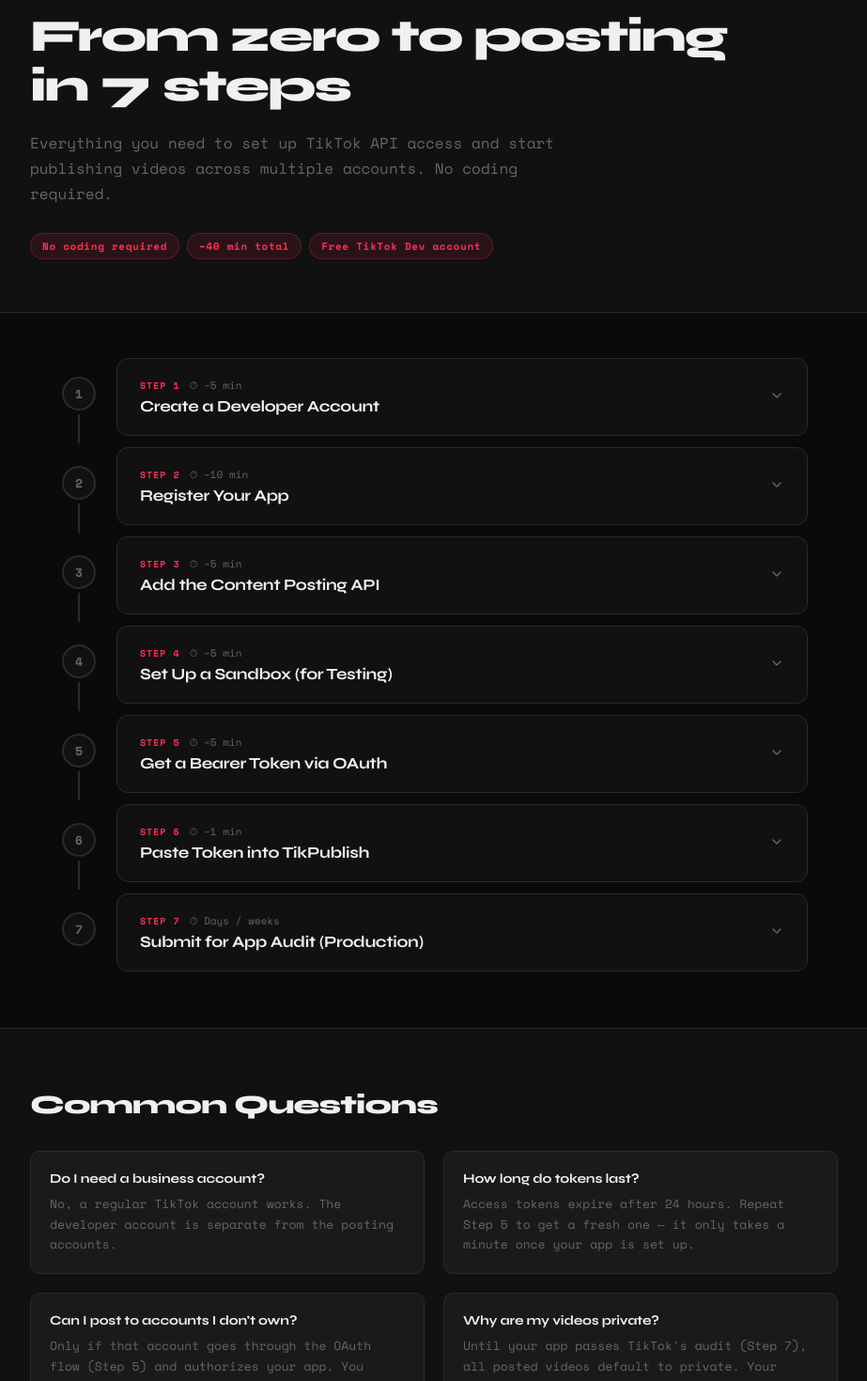
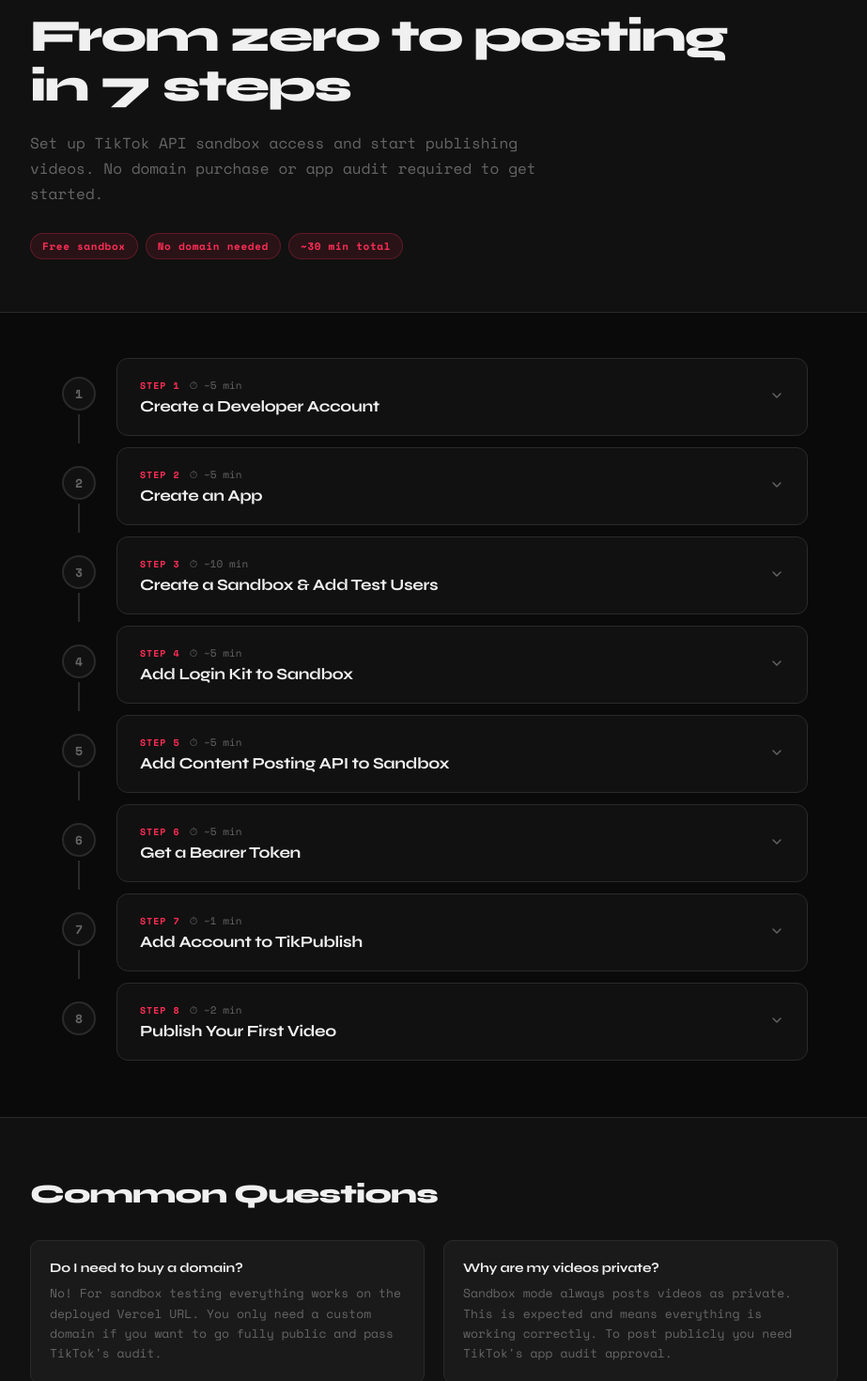
Before and after one commit to falcolnic/tiktok-publisher, a Next.js app: page /guide in a window 1280 px wide. Shown: the part 140-1610 px from the top of the page at 94% size, without its empty margins (178-1101 px from the left). Built offline with nearby package versions, Linux system fonts and the light colour scheme.

Commit message:
fix:chunks

```diff
--- a/app/guide/page.tsx
+++ b/app/guide/page.tsx
@@ -5,9 +5,9 @@
 import styles from './guide.module.css';
 import DonateWidget from './DonateWidget';
 
-const PROD_URL = 'https://tiktok-uploaderr.vercel.app';
+const PROD_URL = 'https://tiktok-publisher-alpha.vercel.app';
 
-const steps = [
+    const steps = [
     {
         id: 1,
         tag: 'Step 1',
@@ -18,13 +18,13 @@
             <p>You need a TikTok for Developers account to create an app and get API access.</p>
             <ol>
             <li>Go to <a href="https://developers.tiktok.com" target="_blank" rel="noreferrer">developers.tiktok.com</a></li>
-            <li>Click <strong>Log in</strong> and sign in with your TikTok account</li>
+            <li>Click <strong>Log in</strong> and sign in with any TikTok account</li>
             <li>Accept the Developer Terms of Service</li>
             <li>You'll land on the Developer Portal dashboard</li>
             </ol>
             <div className={styles.note}>
             <span className={styles.noteIcon}>ℹ</span>
-            Your developer account is separate from TikTok accounts you want to post to. You'll authorize those later via OAuth.
+            Your developer account is just for managing apps — it's separate from the TikTok accounts you'll post to.
             </div>
         </div>
         ),
@@ -32,34 +32,27 @@
     {
         id: 2,
         tag: 'Step 2',
-        title: 'Register Your App',
-        time: '~10 min',
+        title: 'Create an App',
+        time: '~5 min',
         content: (
         <div>
-            <p>Create an app in the Developer Portal — this is what will have permission to publish videos.</p>
+            <p>Create an app in the Developer Portal — this is what gets permission to publish videos on behalf of TikTok accounts.</p>
             <ol>
-            <li>In the portal, go to <strong>My Apps → Create App</strong></li>
-            <li>Fill in:
-                <ul>
-                <li><strong>App Name</strong>: anything you want (e.g. "My Publisher")</li>
-                <li><strong>App Category</strong>: pick the closest match</li>
-                <li><strong>Platform</strong>: Web</li>
-                </ul>
-            </li>
-            <li>When asked for legal & app URLs, paste these exact values:
+            <li>In the portal, click <strong>Manage Apps → Create an app</strong></li>
+            <li>Fill in a name (e.g. "My TikTok Publisher"), click Confirm</li>
+            <li>Fill in App icon, Category (e.g. "Photo & Video") and Description (e.g. "Website to publish videos to TikTok")</li>
+            <li>For the required URLs, use these:
                 <ul>
                 <li><strong>Terms of Service URL:</strong> <code>{PROD_URL}/terms</code></li>
                 <li><strong>Privacy Policy URL:</strong> <code>{PROD_URL}/privacy</code></li>
-                <li><strong>Website URL:</strong> <code>{PROD_URL}</code></li>
                 </ul>
             </li>
-            <li>Under <strong>Login Kit → Redirect URI</strong>, add: <code>{PROD_URL}/callback</code></li>
-            <li>Click <strong>Create</strong></li>
+            <li>Choose <strong>Web</strong> as the Platforms. For the required URL, use <code>{PROD_URL}</code></li>
+            <li>Click <strong>Confirm</strong> to create the app</li>
             </ol>
-            <p>After creation, note your <strong>Client Key</strong> and <strong>Client Secret</strong> from the app dashboard — you'll need them in Step 5.</p>
             <div className={styles.note}>
-            <span className={styles.noteIcon}>⚠</span>
-            Keep your Client Secret private. You'll enter it directly in the browser during the OAuth flow — it's never stored anywhere on our end.
+            <span className={styles.noteIcon}>ℹ</span>
+            Don't worry about domain verification — for sandbox testing it's not required.
             </div>
         </div>
         ),
@@ -67,20 +60,35 @@
     {
         id: 3,
         tag: 'Step 3',
-        title: 'Add the Content Posting API',
-        time: '~5 min',
+        title: 'Create a Sandbox & Add Test Users',
+        time: '~10 min',
         content: (
         <div>
-            <p>You need to explicitly add the Content Posting API product to your app and enable Direct Post mode.</p>
+            <p>The sandbox lets you test everything for free without domain verification or app audit. All videos post privately to test accounts.</p>
+
+            <h4>1. Create the Sandbox app</h4>
             <ol>
-            <li>In your app dashboard, click <strong>Add Products</strong></li>
-            <li>Find <strong>Content Posting API</strong> and click <strong>Add</strong></li>
-            <li>In the Content Posting API settings, enable the <strong>Direct Post</strong> toggle</li>
-            <li>Request the <strong><code>video.publish</code></strong> scope</li>
+            <li>In your app dashboard, in top bar (next to Production), select <strong>Sandbox</strong></li>
+            <li>Give it a name (e.g. "Publisher Sandbox")</li>
+            <li>Click <strong>Confirm</strong></li>
+            <li>Open the sandbox app — it has its own <strong>Client Key</strong> and <strong>Client Secret</strong>. Save these.</li>
             </ol>
+
+            <h4>2. Add Test Users</h4>
+            <ol>
+            <li>Inside the sandbox app, go to <strong>Test Users</strong></li>
+            <li>Click <strong>Add Test User</strong></li>
+            <li>Enter the TikTok username of the account you want to post from</li>
+            <li>That account gets an invite notification in TikTok — accept it</li>
+            </ol>
+
+            <div className={styles.note}>
+            <span className={styles.noteIcon}>💡</span>
+            You can add up to 10 test users. Each one needs to accept the invite before they can authorize your app.
+            </div>
             <div className={styles.note}>
             <span className={styles.noteIcon}>⚠</span>
-            Until your app passes the audit (Step 7), all posted videos will be <strong>private only</strong>. This is fine for testing.
+            Use the <strong>sandbox</strong> Client Key and Secret from now on — not the ones from your main app.
             </div>
         </div>
         ),
@@ -88,20 +96,22 @@
     {
         id: 4,
         tag: 'Step 4',
-        title: 'Set Up a Sandbox (for Testing)',
+        title: 'Add Login Kit to Sandbox',
         time: '~5 min',
         content: (
         <div>
-            <p>Before your app is approved, use a Sandbox environment to test without restrictions.</p>
+            <p>Login Kit handles the OAuth flow that generates bearer tokens. You need to add it to your sandbox app and whitelist the redirect URL.</p>
             <ol>
-            <li>In your app dashboard, click <strong>Add Sandbox</strong></li>
-            <li>Create a sandbox app — it gets its own Client Key/Secret</li>
-            <li>Add test user accounts that can authorize without going through app review</li>
-            <li>The sandbox uses the same API endpoints — just with sandbox tokens</li>
+            <li>Inside the <strong>sandbox</strong> app dashboard, click <strong>Add products</strong></li>
+            <li>Find <strong>Login Kit</strong> and click <strong>Add</strong></li>
+            <li>Under Login Kit settings, add this exact <strong>Redirect URI</strong>:
+                <CodeBlock code={`${PROD_URL}/callback`} />
+            </li>
+            <li>Save</li>
             </ol>
             <div className={styles.note}>
-            <span className={styles.noteIcon}>💡</span>
-            Test everything end-to-end in the sandbox first. Switch to production tokens once everything works.
+            <span className={styles.noteIcon}>⚠</span>
+            The Redirect URI must match exactly — no trailing slash, no typos.
             </div>
         </div>
         ),
@@ -109,29 +119,20 @@
     {
         id: 5,
         tag: 'Step 5',
-        title: 'Get a Bearer Token via OAuth',
+        title: 'Add Content Posting API to Sandbox',
         time: '~5 min',
         content: (
         <div>
-            <p>Each TikTok account that wants to post must authorize your app. This gives you a <strong>Bearer token</strong> to paste into TikPublish. The whole flow happens right here on this site.</p>
-
-            <h4>1. Build the authorization URL</h4>
-            <p>Replace <code>YOUR_CLIENT_KEY</code> with the Client Key from your TikTok app dashboard, then open the URL in your browser:</p>
-            <CodeBlock code={`https://www.tiktok.com/v2/auth/authorize/?client_key=YOUR_CLIENT_KEY&scope=video.publish&response_type=code&redirect_uri=${PROD_URL}/callback&state=tikpublish`} />
-
-            <h4>2. Authorize in TikTok</h4>
-            <p>The TikTok account that wants to post logs in and clicks <strong>Authorize</strong>. TikTok will then redirect them back to this site automatically.</p>
-
-            <h4>3. Exchange for a token</h4>
-            <p>You'll land on the <strong>/callback</strong> page on this site. It will ask for your Client Key and Client Secret — enter them, click exchange, and your Bearer token appears ready to copy.</p>
-
+            <p>This is what actually allows your sandbox app to publish videos.</p>
+            <ol>
+            <li>Inside the <strong>sandbox</strong> app dashboard, click <strong>Add products</strong></li>
+            <li>Find <strong>Content Posting API</strong> and click <strong>Add</strong></li>
+            <li>Enable the <strong>Direct Post</strong> toggle</li>
+            <li>Save</li>
+            </ol>
             <div className={styles.note}>
-            <span className={styles.noteIcon}>💡</span>
-            The Client Secret is sent directly from your browser to TikTok's API. It's never stored on any server.
-            </div>
-            <div className={styles.note}>
-            <span className={styles.noteIcon}>⚠</span>
-            Tokens expire after <strong>24 hours</strong>. Repeat this step to get a fresh token when it expires.
+            <span className={styles.noteIcon}>ℹ</span>
+            In sandbox mode the <code>video.publish</code> scope is pre-approved — no audit needed.
             </div>
         </div>
         ),
@@ -139,21 +140,35 @@
     {
         id: 6,
         tag: 'Step 6',
-        title: 'Paste Token into TikPublish',
-        time: '~1 min',
+        title: 'Get a Bearer Token',
+        time: '~5 min',
         content: (
         <div>
-            <p>Once you have a Bearer token from the callback page, add it to TikPublish.</p>
+            <p>Each TikTok account you want to post to needs to authorize your sandbox app. This gives you a bearer token to paste into TikPublish.</p>
+
+            <h4>1. Open this URL in your browser</h4>
+            <p>Replace <code>YOUR_SANDBOX_CLIENT_KEY</code> with the Client Key from your sandbox app:</p>
+            <CodeBlock code={`https://www.tiktok.com/v2/auth/authorize/?client_key=YOUR_SANDBOX_CLIENT_KEY&scope=video.publish&response_type=code&redirect_uri=${PROD_URL}/callback&state=tikpublish`} />
+
+            <h4>2. Log in with a test user account</h4>
+            <p>Use one of the TikTok accounts you added as a test user in Step 3. Click <strong>Continue</strong>.</p>
+
+            <h4>3. Complete the exchange on the callback page</h4>
+            <p>TikTok redirects you to our website <code>https://tiktok-publisher-alpha.vercel.app/callback</code> automatically. On that page:</p>
             <ol>
-            <li>Go to the <strong>Accounts</strong> tab</li>
-            <li>Click <strong>+ Add Account</strong></li>
-            <li>Give it a label (e.g. "Brand Account")</li>
-            <li>Paste the token — it starts with <code>act.</code></li>
-            <li>Click <strong>✓ Verify Token</strong> to confirm it works</li>
+            <li>Enter your sandbox <strong>Client Key</strong></li>
+            <li>Enter your sandbox <strong>Client Secret</strong></li>
+            <li>Click <strong>Exchange for Bearer Token</strong></li>
+            <li>Your token appears — copy it</li>
             </ol>
+
             <div className={styles.note}>
-            <span className={styles.noteIcon}>🔒</span>
-            Tokens are stored only in your browser's localStorage and are only ever sent to TikTok's API endpoints.
+            <span className={styles.noteIcon}>⚠</span>
+            Tokens expire after <strong>24 hours</strong>. Just repeat this step to get a fresh one — takes about a minute once your app is set up.
+            </div>
+            <div className={styles.note}>
+            <span className={styles.noteIcon}>💡</span>
+            Your Client Secret is sent directly to TikTok and never stored anywhere on our servers.
             </div>
         </div>
         ),
@@ -161,20 +176,48 @@
     {
         id: 7,
         tag: 'Step 7',
-        title: 'Submit for App Audit (Production)',
-        time: 'Days / weeks',
+        title: 'Add Account to TikPublish',
+        time: '~1 min',
         content: (
         <div>
-            <p>While testing, all videos post as <strong>private</strong>. To post publicly, your app needs to pass TikTok's audit.</p>
+            <p>Now paste your bearer token into TikPublish to start publishing.</p>
             <ol>
-            <li>In your app dashboard, navigate to <strong>Audit</strong></li>
-            <li>Fill in your app description, use case, and privacy policy URL</li>
-            <li>Submit a demo video showing how your app uses the API</li>
-            <li>Wait for TikTok's review (typically 1–2 weeks)</li>
+            <li>Go to the <strong>Accounts</strong> tab</li>
+            <li>Click <strong>+ Add Account</strong></li>
+            <li>Give it a label (e.g. "My Test Account")</li>
+            <li>Paste the token — it starts with <code>act.</code></li>
+            <li>Click <strong>✓ Verify Token</strong> — you should see your TikTok avatar and username appear</li>
+            </ol>
+            <div className={styles.note}>
+            <span className={styles.noteIcon}>🔒</span>
+            Tokens are stored only in your browser's localStorage and are only ever sent to TikTok's API.
+            </div>
+        </div>
+        ),
+    },
+    {
+        id: 8,
+        tag: 'Step 8',
+        title: 'Publish Your First Video',
+        time: '~2 min',
+        content: (
+        <div>
+            <p>You're ready to publish!</p>
+            <ol>
+            <li>Go to the <strong>Publish Queue</strong> tab</li>
+            <li>Click <strong>+ New Video Job</strong></li>
+            <li>Select your account from the dropdown</li>
+            <li>Write a caption with hashtags</li>
+            <li>Choose <strong>File Upload</strong> and drag in your video</li>
+            <li>Click <strong>Publish to TikTok</strong></li>
             </ol>
             <div className={styles.note}>
             <span className={styles.noteIcon}>ℹ</span>
-            The audit verifies compliance with TikTok's <a href="https://www.tiktok.com/legal/tik-tok-developer-terms-of-service" target="_blank" rel="noreferrer">Terms of Service</a> and <a href="https://developers.tiktok.com/doc/content-sharing-guidelines" target="_blank" rel="noreferrer">Content Sharing Guidelines</a>.
+            In sandbox mode, all videos are posted as <strong>private</strong>. This is expected — check your TikTok app's private videos to confirm it worked.
+            </div>
+            <div className={styles.note}>
+            <span className={styles.noteIcon}>💡</span>
+            To post publicly with real accounts, your main app needs to pass TikTok's audit. Go to your <strong>main app</strong> dashboard (not sandbox) and click <strong>Apply for audit</strong>.
             </div>
         </div>
         ),
@@ -223,11 +266,11 @@
             <div className={styles.heroInner}>
             <p className={styles.heroEyebrow}>Getting Started</p>
             <h1 className={styles.heroTitle}>From zero to posting<br />in 7 steps</h1>
-            <p className={styles.heroSub}>Everything you need to set up TikTok API access and start publishing videos across multiple accounts. No coding required.</p>
+            <p className={styles.heroSub}>Set up TikTok API sandbox access and start publishing videos. No domain purchase or app audit required to get started.</p>
             <div className={styles.heroBadges}>
-                <span className={styles.heroBadge}>No coding required</span>
-                <span className={styles.heroBadge}>~40 min total</span>
-                <span className={styles.heroBadge}>Free TikTok Dev account</span>
+                <span className={styles.heroBadge}>Free sandbox</span>
+                <span className={styles.heroBadge}>No domain needed</span>
+                <span className={styles.heroBadge}>~30 min total</span>
             </div>
             </div>
         </div>
@@ -277,12 +320,12 @@
             <h2 className={styles.faqTitle}>Common Questions</h2>
             <div className={styles.faqGrid}>
                 {[
-                { q: 'Do I need a business account?', a: 'No, a regular TikTok account works. The developer account is separate from the posting accounts.' },
-                { q: 'How long do tokens last?', a: 'Access tokens expire after 24 hours. Repeat Step 5 to get a fresh one — it only takes a minute once your app is set up.' },
-                { q: 'Can I post to accounts I don\'t own?', a: 'Only if that account goes through the OAuth flow (Step 5) and authorizes your app. You can\'t post to accounts that haven\'t explicitly approved your app.' },
-                { q: 'Why are my videos private?', a: 'Until your app passes TikTok\'s audit (Step 7), all posted videos default to private. Your integration is working correctly.' },
-                { q: 'What video formats are supported?', a: 'MP4 with H.264 encoding is recommended. Max duration is shown after verifying your token in the Accounts tab.' },
-                { q: 'Does this work with the sandbox?', a: 'Yes — create a sandbox in the Developer Portal, use sandbox tokens in TikPublish. Everything works the same way.' },
+                { q: 'Do I need to buy a domain?', a: 'No! For sandbox testing everything works on the deployed Vercel URL. You only need a custom domain if you want to go fully public and pass TikTok\'s audit.' },
+                { q: 'Why are my videos private?', a: 'Sandbox mode always posts videos as private. This is expected and means everything is working correctly. To post publicly you need TikTok\'s app audit approval.' },
+                { q: 'How long do tokens last?', a: 'Access tokens expire after 24 hours. Just repeat Step 5 — once your app is set up it only takes about a minute to get a fresh token.' },
+                { q: 'Can I add multiple accounts?', a: 'Yes! Repeat Step 5 for each TikTok test user you added. Each gets their own token. Add them all in the Accounts tab.' },
+                { q: 'What video formats work?', a: 'MP4 with H.264 encoding is recommended. The max duration is shown after verifying your token — it depends on the account settings.' },
+                { q: 'Can I post to accounts I don\'t own?', a: 'Only if that account was added as a test user in your sandbox (Step 4) and accepted the invite. They also need to complete the OAuth flow in Step 5.' },
                 ].map(({ q, a }) => (
                 <div key={q} className={styles.faqItem}>
                     <h4>{q}</h4>
@@ -303,7 +346,8 @@
             <a key={href} href={href} target="_blank" rel="noreferrer" className={styles.resourceLink}>{label}</a>
             ))}
         </div>
-            <DonateWidget />
+
+        <DonateWidget />
         </div>
     );
 }
```
Also changed, not shown: app/page.tsx (+14 -5 lines).
